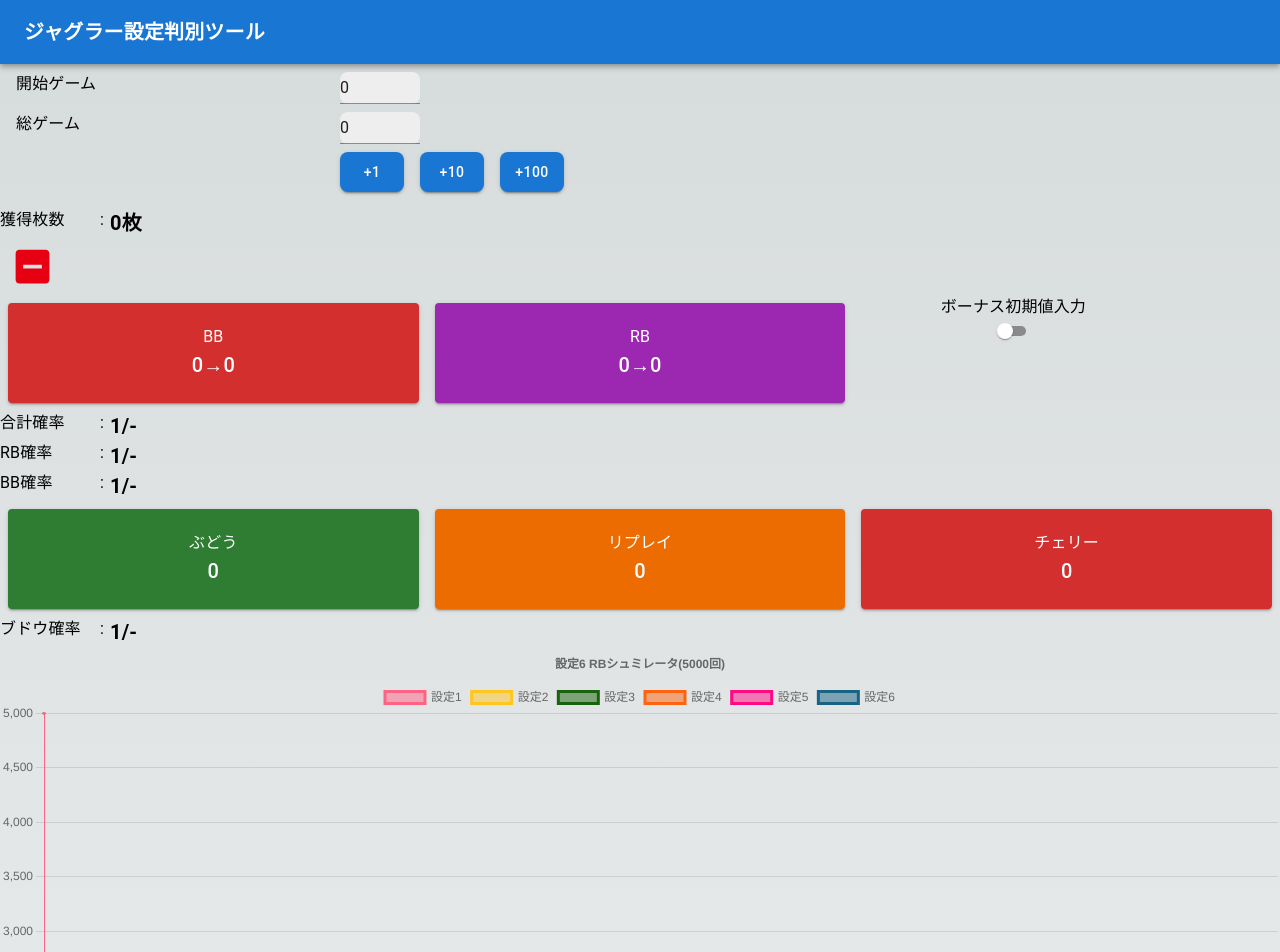
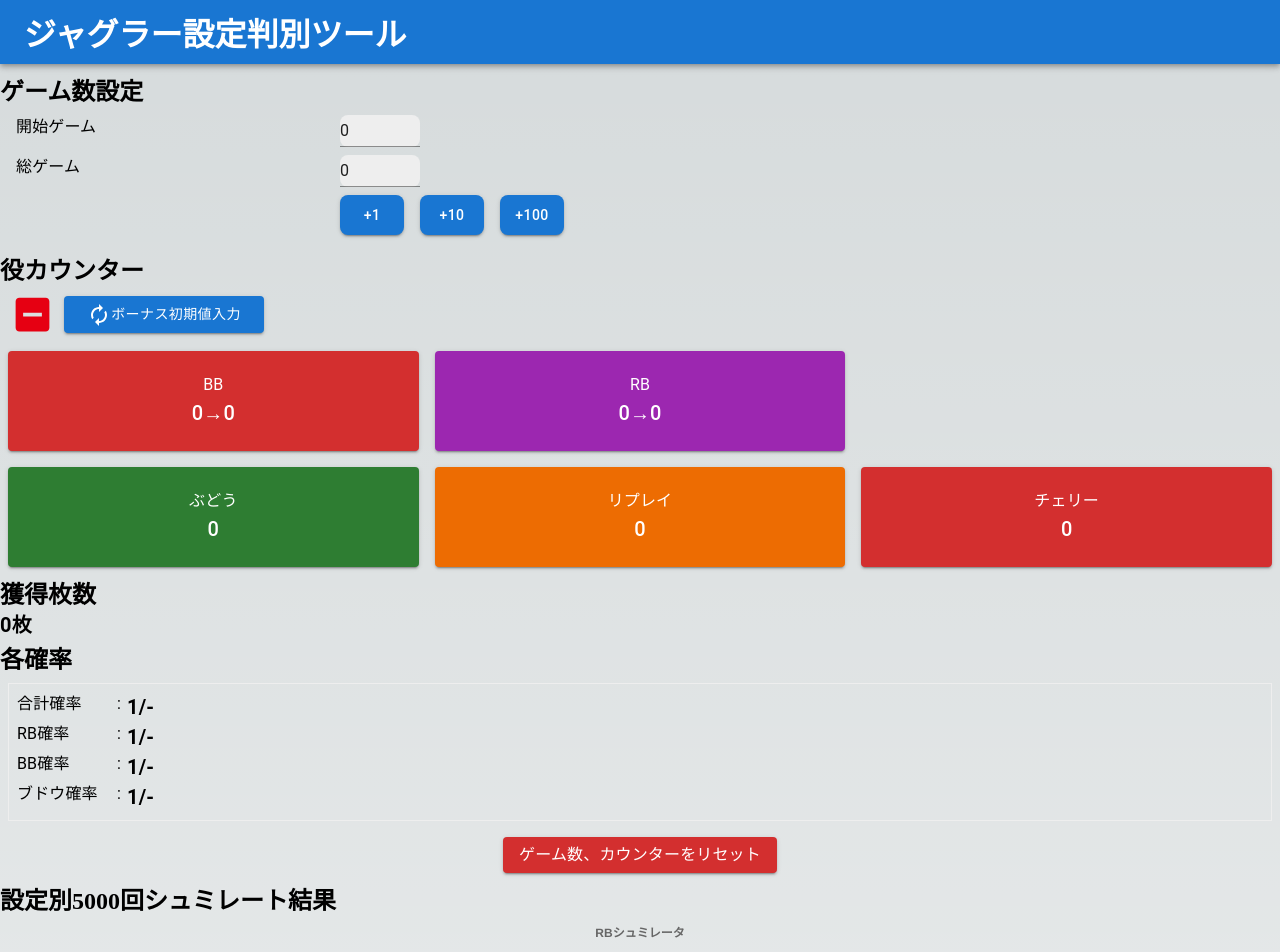
Before and after one commit to fumiya0326/pachi-app, a Next.js app: page / in a window 1280 px wide. Shown: the top 952 px of the page. Built offline with nearby package versions, Linux system fonts and the light colour scheme.

Commit message:
リセットボタンを追加
不要なwidgetを削除
リセット関数を用意
レイアウトを調整
metaディスクリプションを追記

```diff
--- a/src/components/aquired-counter.tsx
+++ b/src/components/aquired-counter.tsx
@@ -36,16 +36,6 @@
       display='flex'
     >
       <Typography
-        width="100px"
-      >
-        獲得枚数
-      </Typography>
-      <Typography
-        width="10px"
-      >
-        :
-      </Typography>
-      <Typography
         fontWeight="bold"
         fontSize="20px"
       >
--- /dev/null
+++ b/src/components/confirm-modal.tsx
@@ -0,0 +1,54 @@
+import { Button, Modal, Typography } from "@mui/material";
+import { Box } from "@mui/system";
+import { FC } from "react";
+
+interface ConfirmModalProps {
+  title: string;
+  caption: string;
+  onConfirm: () => void;
+  confirmButtonCaption: string
+  onCancel: () => void;
+  cancelButtonCaption: string;
+  open: boolean;
+}
+
+export const ConfirmModal: FC<ConfirmModalProps> = (props) => {
+
+  const { open, title, caption, onConfirm, onCancel, confirmButtonCaption, cancelButtonCaption } = props;
+
+  return (
+    <Modal
+      open={open}
+      aria-labelledby="child-modal-title"
+      aria-describedby="child-modal-description"
+    >
+      <Box sx={{
+        position: 'absolute' as 'absolute',
+        top: '50%',
+        left: '50%',
+        transform: 'translate(-50%, -50%)',
+        width: '80%',
+        bgcolor: 'background.paper',
+        border: '2px solid #000',
+        boxShadow: 24,
+        pt: 2,
+        px: 4,
+        pb: 3,
+        background: '#222',
+      }}>
+        <h2 id="child-modal-title">
+          {title}
+        </h2>
+        <p id="child-modal-description">
+          {caption}
+        </p>
+        <Button sx={{ m: 1 }} onClick={onCancel} variant={'outlined'}>
+          {cancelButtonCaption}
+        </Button>
+        <Button sx={{ m: 1 }} onClick={onConfirm} variant={'contained'}>
+          {confirmButtonCaption}
+        </Button>
+      </Box>
+    </Modal>
+  )
+}
--- a/src/components/home-view.tsx
+++ b/src/components/home-view.tsx
@@ -1,5 +1,5 @@
 import { FC, useEffect, useState } from "react";
-import { HandType, increment, Hands, incrementInitCount, decrement } from "../reducers/hands";
+import { HandType, increment, Hands, incrementInitCount, decrement, reset } from "../reducers/hands";
 import { Button, FormControlLabel, FormGroup, Grid, Switch } from "@mui/material";
 import { useSelector } from "react-redux";
 import { store } from "../reducers/store";
@@ -9,9 +9,11 @@
 import { HandButton } from "./hand-button";
 import { AquiredCoinCounter } from "./aquired-counter";
 import { Chart } from './chart';
-import IndeterminateCheckBoxIcon from '@mui/icons-material/IndeterminateCheckBox';
 import { MinusButton } from "./minus-button";
-import { execFileSync } from "child_process";
+import { Box } from "@mui/system";
+import { InitInputModeButton } from "./init-input-button";
+import { ConfirmModal } from "./confirm-modal";
+import { ResetButton } from "./reset-button";
 
 interface HomeViewProps {
 
@@ -39,7 +41,7 @@
   const { } = props;
 
   // 役一覧
-  const hands: Hands = useSelector((state: any) => state.handsState.hands)
+  const hands: Hands = useSelector((state: any) => state.handsState.hands);
 
   // ゲーム数
   const [gameCount, setGameCount] = useState<number>(0);
@@ -58,6 +60,9 @@
 
   // 入力モード(初期値: 通常入力)
   const [inputMode, setInputMode] = useState<InputMode>(InputMode.normal);
+
+  // リセット確認モーダルの表示状態
+  const [openResetConfirmModal, setOpenResetConfirmModal] = useState<boolean>(false);
 
   // 初期カウント
   const initialCounts = {
@@ -83,7 +88,7 @@
   useEffect(() => {
     const rb = hands[HandType.regularBonus];
     const bb = hands[HandType.bigBonus];
-    const grape = hands[HandType.grape]
+    const grape = hands[HandType.grape];
     setRegularBonusCount(rb.count);
     setBigBonusCount(bb.count);
     setGrapeCount(grape.count);
@@ -231,7 +236,7 @@
   const handleChangeInputModeSwitch = () => {
     if (inputMode === InputMode.inital) {
       setInputMode(InputMode.normal)
-    } else if (inputMode === InputMode.normal) {
+    } else {
       setInputMode(InputMode.inital)
     }
   }
@@ -245,6 +250,35 @@
     } else {
       setInputMode(InputMode.decrement);
     }
+  }
+
+  /**
+   * リセットボタン押下時のハンドラ
+   */
+  const handleClickResetButton = () => {
+    // 確認ダイアログを表示
+    setOpenResetConfirmModal(true)
+  }
+
+  /**
+   * リセット時のハンドラ
+   */
+  const handleConfirmModal = () => {
+    // ゲーム数をリセット
+    setGameCount(0);
+    setStartingGameCount(0);
+
+    // カウンタをリセット
+    store.dispatch(reset());
+
+    setOpenResetConfirmModal(false);
+  }
+
+  /**
+   * リセットキャンセル時のハンドラ
+   */
+  const handleCancelModal = () => {
+    setOpenResetConfirmModal(false);
   }
 
   /**
@@ -309,19 +343,21 @@
       <TitleHeader
         title="ジャグラー設定判別ツール"
       />
+      <h2>ゲーム数設定</h2>
       <GameCounter
         onChangeTotalGameCount={handleChangeTotalGameCount}
         onChangeStartingGameCount={handleChangeStartingGameCount}
         totalGameCount={gameCount}
         startingGameCount={startingGameCount}
       />
-      <AquiredCoinCounter
-        gameCount={gameCount - startingGameCount}
-        hands={hands}
-      />
+      <h2>役カウンター</h2>
       <MinusButton
         inputMode={inputMode}
         onClick={handleClickMinusButton}
+      />
+      <InitInputModeButton
+        inputMode={inputMode}
+        onClick={handleChangeInputModeSwitch}
       />
       <Grid
         container
@@ -332,20 +368,28 @@
           item
           xs={3}
         >
-          <FormGroup>
-            <FormControlLabel control={
-              <Switch
-                onClick={handleChangeInputModeSwitch}
-                color={'warning'}
-                size={'small'}
-              />
-            }
-              label={'ボーナス初期値入力'}
-              labelPlacement={'top'}
-            />
-          </FormGroup>
         </Grid>
       </Grid>
+      <Grid
+        container
+      >
+        {handButton(HandType.grape)}
+        {handButton(HandType.replay)}
+        {handButton(HandType.cherry)}
+      </Grid>
+      <h2>獲得枚数</h2>
+      <AquiredCoinCounter
+        gameCount={gameCount - startingGameCount}
+        hands={hands}
+      />
+      <h2>各確率</h2>
+      <Box
+        sx={{
+          border: '1px solid #EEE',
+          m: 1,
+          p: 1,
+        }}
+      >
         <ProbabilityCounter
           caption="合計確率"
           gameCount={gameCount}
@@ -361,33 +405,45 @@
           gameCount={gameCount}
           occurrence={bigBonusCount}
         />
-      <Grid
-        container
-      >
-        {handButton(HandType.grape)}
-        {handButton(HandType.replay)}
-        {handButton(HandType.cherry)}
-      </Grid>
         <ProbabilityCounter
           caption="ブドウ確率"
           gameCount={gameCount - startingGameCount}
           occurrence={grapeCount}
           significantDigit={2}
         />
+      </Box>
+      <Box
+        display="flex"
+        justifyContent={'center'}
+      >
+        <ResetButton
+          onClick={handleClickResetButton}
+        />
+      </Box>
+      <h2>設定別5000回シュミレート結果</h2>
       <Chart
-        title="設定6 RBシュミレータ(5000回)"
+        title="RBシュミレータ"
         counts={counts.rbCounts}
         currentValue={hands[HandType.regularBonus].count}
       />
       <Chart
-        title="設定6 BBシュミレータ(5000回)"
+        title="BBシュミレータ"
         counts={counts.bbCounts}
         currentValue={hands[HandType.bigBonus].count}
       />
       <Chart
-        title="設定6 合算シュミレータ(5000回)"
+        title="合算シュミレータ"
         counts={counts.sumCounts}
         currentValue={hands[HandType.regularBonus].count + hands[HandType.bigBonus].count}
+      />
+      <ConfirmModal
+        open={openResetConfirmModal}
+        title={'リセット確認'}
+        caption={'ゲーム数及びカウントをリセットします。'}
+        onConfirm={handleConfirmModal}
+        onCancel={handleCancelModal}
+        confirmButtonCaption={'リセット'}
+        cancelButtonCaption={'キャンセル'}
       />
     </>
   )
--- /dev/null
+++ b/src/components/init-input-button.tsx
@@ -0,0 +1,27 @@
+import { Button } from "@mui/material";
+import { FC } from "react";
+import { InputMode } from "./home-view";
+import AutorenewIcon from '@mui/icons-material/Autorenew';
+
+interface InitInputModeButtonProps {
+  inputMode: InputMode;
+  onClick: () => void;
+}
+
+export const InitInputModeButton: FC<InitInputModeButtonProps> = (props) => {
+  const { inputMode, onClick } = props;
+
+  const caption = inputMode === InputMode.inital ? '通常入力' : 'ボーナス初期値入力'
+  return (
+    <Button
+      variant='contained'
+      sx={{
+        width: '200px',
+      }}
+      onClick={onClick}
+    >
+      <AutorenewIcon/>
+      {caption}
+    </Button>
+  );
+}
--- /dev/null
+++ b/src/components/reset-button.tsx
@@ -0,0 +1,26 @@
+import { Button, Typography } from "@mui/material"
+import { Box } from "@mui/system";
+import { FC } from "react"
+
+interface ResetButtonProps {
+  onClick: () => void;
+}
+
+export const ResetButton: FC<ResetButtonProps> = (props) => {
+  const { onClick } = props;
+
+  return (
+    <Button
+      sx={{
+        m: 1,
+      }}
+      onClick={onClick}
+      variant={"contained"}
+      color={'error'}
+    >
+      <Typography variant="body1">
+        ゲーム数、カウンターをリセット
+      </Typography>
+    </Button>
+  )
+}
--- a/src/components/title-header.tsx
+++ b/src/components/title-header.tsx
@@ -15,9 +15,9 @@
       </title>
       <AppBar position="static" sx={{ mb: 1 }}>
         <Toolbar>
-          <Typography variant="h6" fontWeight="bold" component="div" sx={{ flexGrow: 1 }}>
+          <h1>
             {title}
-          </Typography>
+          </h1>
         </Toolbar>
       </AppBar>
     </>
--- a/src/pages/index.tsx
+++ b/src/pages/index.tsx
@@ -9,8 +9,9 @@
 export default function Home() {
   return (
     <Provider store={store}>
-      <HomeView/>
-      <Analytics/>
+      <meta name="description" content="ジャグラー設定判別　シュミレート　ジャグラー子役カウンター ジャグラー獲得枚数"></meta>
+      <HomeView />
+      <Analytics />
     </Provider>
   )
 }
--- a/src/reducers/hands.ts
+++ b/src/reducers/hands.ts
@@ -100,6 +100,19 @@
       if (hand.count > 0) {
         hand.count -= 1;
       }
+    },
+    /**
+     * 初期値でリセット
+     * @param state state
+     */
+    reset: (state: HandState) => {
+      let _hands = state.hands;
+
+      _hands['bigBonus'] = initialState.hands['bigBonus'];
+      _hands['regularBonus'] = initialState.hands['regularBonus'];
+      _hands['grape'] = initialState.hands['grape'];
+      _hands['replay'] = initialState.hands['replay'];
+      _hands['cherry'] = initialState.hands['cherry'];
     }
   }
 });
@@ -128,6 +141,13 @@
   dispatch(slice.actions.decrement(handType));
 }
 
+/**
+ * 役をリセットする
+ */
+export const reset = () => (dispatch: any) => {
+  dispatch(slice.actions.reset());
+}
+
 export const hands = (state: any): any => { return state.handsState };
 
 export default slice.reducer;
```
Also changed, not shown: src/components/widget/box.tsx (deleted, +0 -34 lines), src/components/widget/button.tsx (deleted, +0 -20 lines), src/components/widget/header.tsx (deleted, +0 -15 lines), src/components/widget/typography.tsx (deleted, +0 -15 lines). Lines whose indentation alone changed are shown as unchanged.
